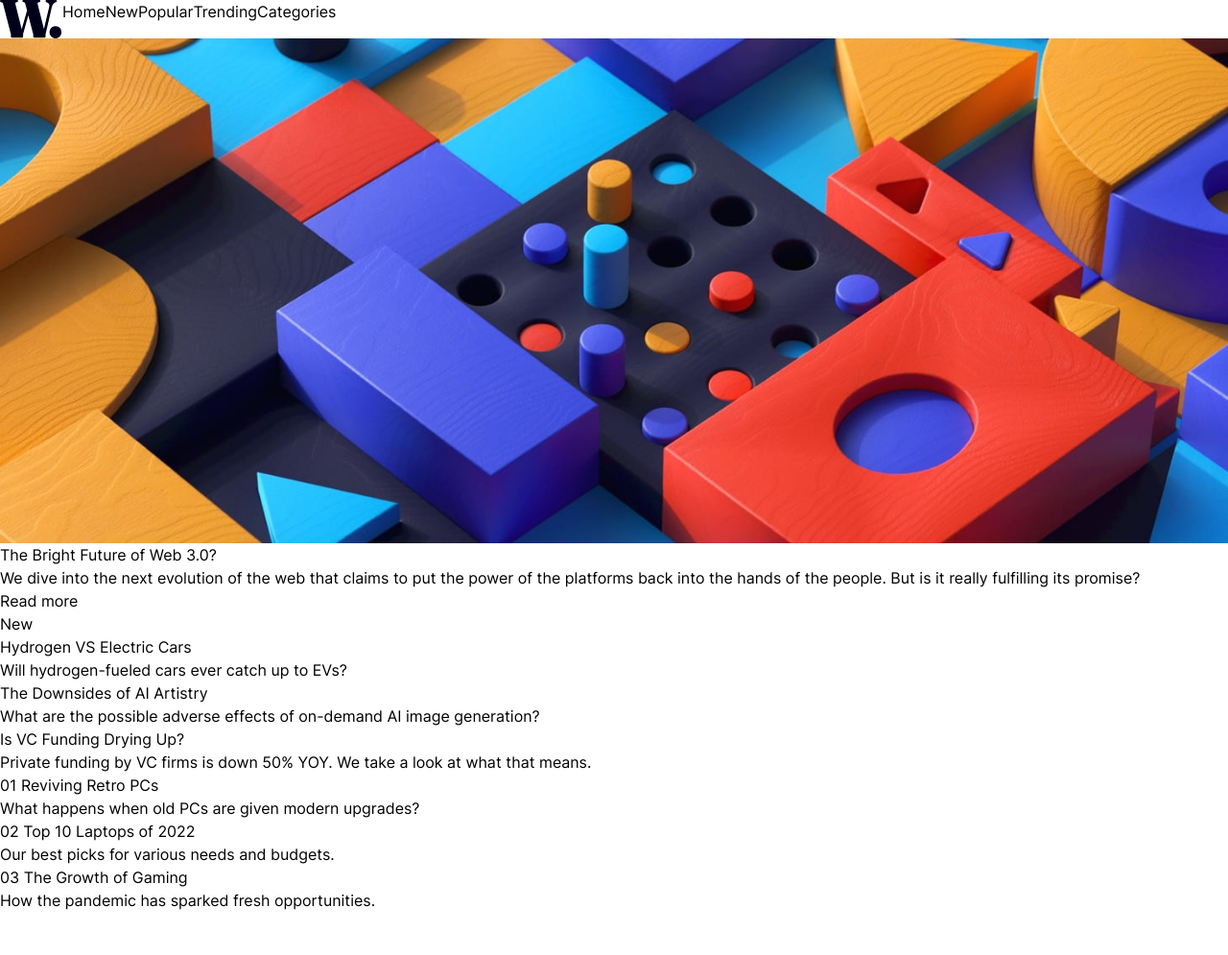
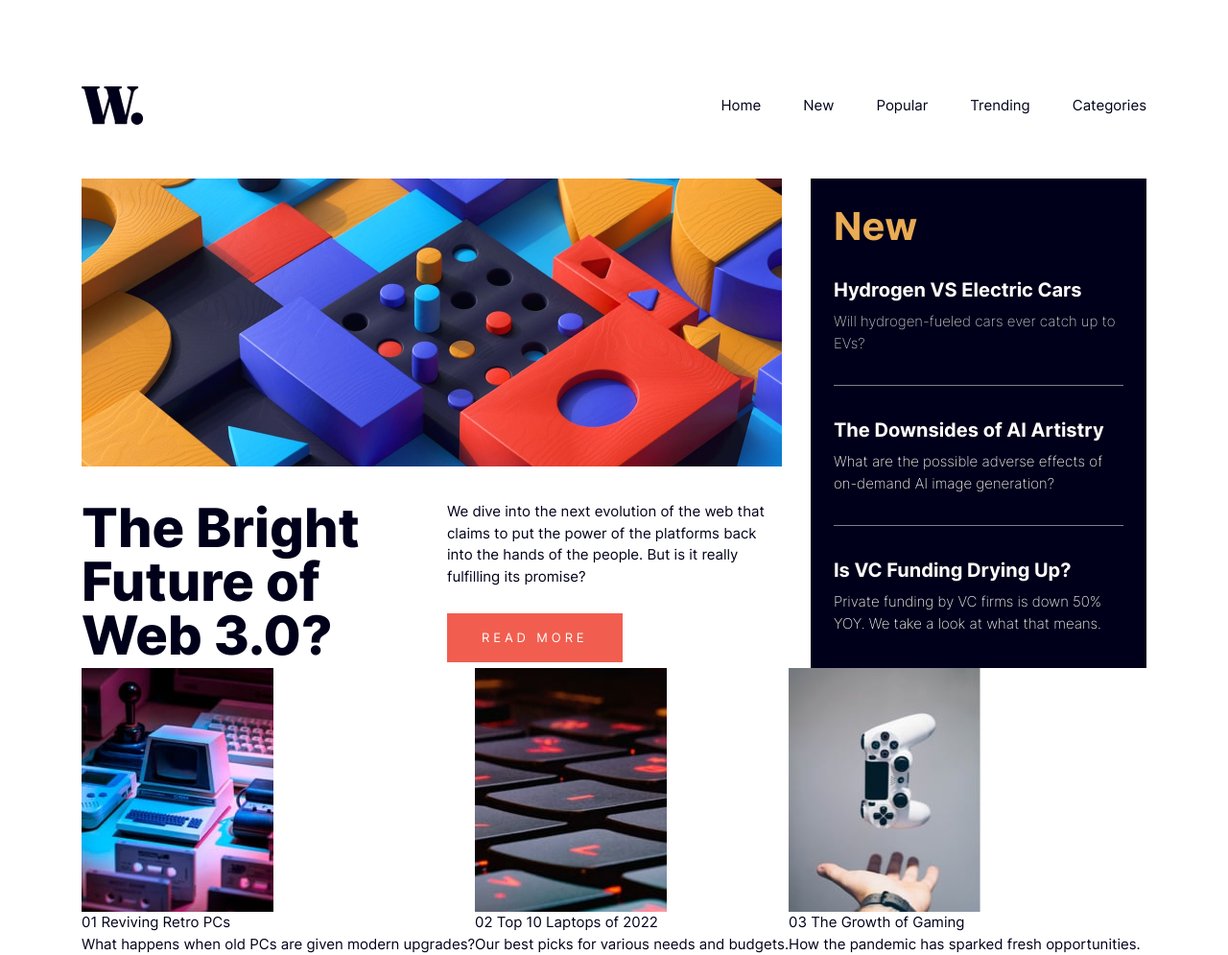
Before and after one commit to StanislasMellier/FrontendMentorChallenge-news-homepage, a website: page index.html in a window 1280 px wide. Shown: the whole page at 96% size. Before the commit the page ends 950 px from the top, so only its background shows below. Drawn offline with Linux system fonts and the light colour scheme.

Commit message:
All but footer implemented

```diff
--- a/index.html
+++ b/index.html
@@ -11,13 +11,16 @@
 
 		<!-- Feel free to remove these styles or customise in your own stylesheet 👍 -->
 	</head>
-	<body class="font-Inter">
-		<header class="flex content-between">
+	<body
+		class="font-Inter font-normal text-very-dark-blue flex justify-center min-h-screen text-[15px]"
+	>
+		<div class="w-[1110px] mt-[90px]">
+			<header class="flex justify-between mb-14">
 				<div class="logo">
 					<img src="assets/images/logo.svg" alt="" />
 				</div>
-			<nav>
-				<ul class="flex">
+				<nav class="flex">
+					<ul class="flex items-center [&_li]:ml-11">
 						<li>Home</li>
 						<li>New</li>
 						<li>Popular</li>
@@ -27,8 +30,8 @@
 				</nav>
 			</header>
 
-		<main>
-			<section>
+			<main class="flex justify-between h-[510px]">
+				<section class="flex flex-col w-[730px]">
 					<picture>
 						<source
 							media="(min-width: 376px)"
@@ -36,48 +39,71 @@
 						/>
 						<img src="assets/images/image-web-3-mobile.jpg" alt="" />
 					</picture>
-				<div>The Bright Future of Web 3.0?</div>
-				<div>
+					<div class="flex pt-[2.25rem]">
+						<div class="font-extrabold text-[3.5rem] leading-[1] w-1/2 pr-8">
+							The Bright Future of Web 3.0?
+						</div>
+						<div class="w-1/2 px-4 flex flex-col justify-between">
 							<p>
-						We dive into the next evolution of the web that claims to put the power of
-						the platforms back into the hands of the people. But is it really fulfilling
-						its promise?
+								We dive into the next evolution of the web that claims to put the
+								power of the platforms back into the hands of the people. But is it
+								really fulfilling its promise?
 							</p>
-					<a href="">Read more</a>
+							<a
+								href="/"
+								class="text-off-white w-min whitespace-nowrap py-4 px-9 bg-soft-red uppercase tracking-[0.30em] text-[13px]"
+								>Read more</a
+							>
+						</div>
 					</div>
 				</section>
-			<section>
-				<div>New</div>
-				<div>
-					<span>Hydrogen VS Electric Cars</span>
-					<p>Will hydrogen-fueled cars ever catch up to EVs?</p>
+				<section class="bg-very-dark-blue text-off-white w-[350px] px-6 py-[1.9rem]">
+					<div class="text-soft-orange text-[2.5rem] leading-none font-bold">New</div>
+					<div class="py-8">
+						<span class="font-bold text-xl">Hydrogen VS Electric Cars</span>
+						<p class="mt-2 font-extralight opacity-80">
+							Will hydrogen-fueled cars ever catch up to EVs?
+						</p>
 					</div>
-				<div>
-					<span>The Downsides of AI Artistry</span>
-					<p>What are the possible adverse effects of on-demand AI image generation?</p>
+					<div class="w-full border-b border-opacity-50 border-off-white"></div>
+
+					<div class="py-8">
+						<span class="font-bold text-xl">The Downsides of AI Artistry</span>
+						<p class="mt-2 font-extralight">
+							What are the possible adverse effects of on-demand AI image generation?
+						</p>
 					</div>
-				<div>
-					<span>Is VC Funding Drying Up?</span>
-					<p>
+					<div class="w-full border-b border-opacity-50 border-off-white"></div>
+
+					<div class="py-8">
+						<span class="font-bold text-xl">Is VC Funding Drying Up?</span>
+						<p class="mt-2 font-extralight">
 							Private funding by VC firms is down 50% YOY. We take a look at what that
 							means.
 						</p>
 					</div>
 				</section>
 			</main>
-		<footer>
+			<footer class="flex">
+				<img src="" alt="" />
 				<div>
-				<img src="" alt="" />
+					<img src="assets/images/image-retro-pcs.jpg" alt="" />
 					<div>
 						<span>01</span>
 						<span> Reviving Retro PCs </span>
 						<p>What happens when old PCs are given modern upgrades?</p>
 					</div>
+				</div>
+				<div>
+					<img src="assets/images/image-top-laptops.jpg" alt="" />
 					<div>
 						<span>02</span>
 						<span>Top 10 Laptops of 2022</span>
 						<p>Our best picks for various needs and budgets.</p>
 					</div>
+				</div>
+				<div>
+					<img src="assets/images/image-gaming-growth.jpg" alt="" />
 					<div>
 						<span>03</span>
 						<span>The Growth of Gaming</span>
@@ -85,5 +111,6 @@
 					</div>
 				</div>
 			</footer>
+		</div>
 	</body>
 </html>
--- a/tailwind.config.js
+++ b/tailwind.config.js
@@ -3,8 +3,19 @@ module.exports = {
 	content: ['./**/*.{html,js}'],
 	theme: {
 		extend: {
+			colors: {
+				'soft-orange': 'hsl(35, 77%, 62%)',
+				'soft-red': 'hsl(5, 85%, 63%)',
+				'off-white': 'hsl(36, 100%, 99%)',
+				'grayish-blue': 'hsl(233, 8%, 79%)',
+				'dark-grayish-blue': 'hsl(236, 13%, 42%)',
+				'very-dark-blue': 'hsl(240, 100%, 5%)',
+			},
 			fontFamily: {
 				Inter: ['Inter', 'serif'],
+			},
+			screens: {
+				sm: '375px',
 			},
 		},
 	},
```
Also changed, not shown: output.css. Lines whose indentation alone changed are shown as unchanged.
